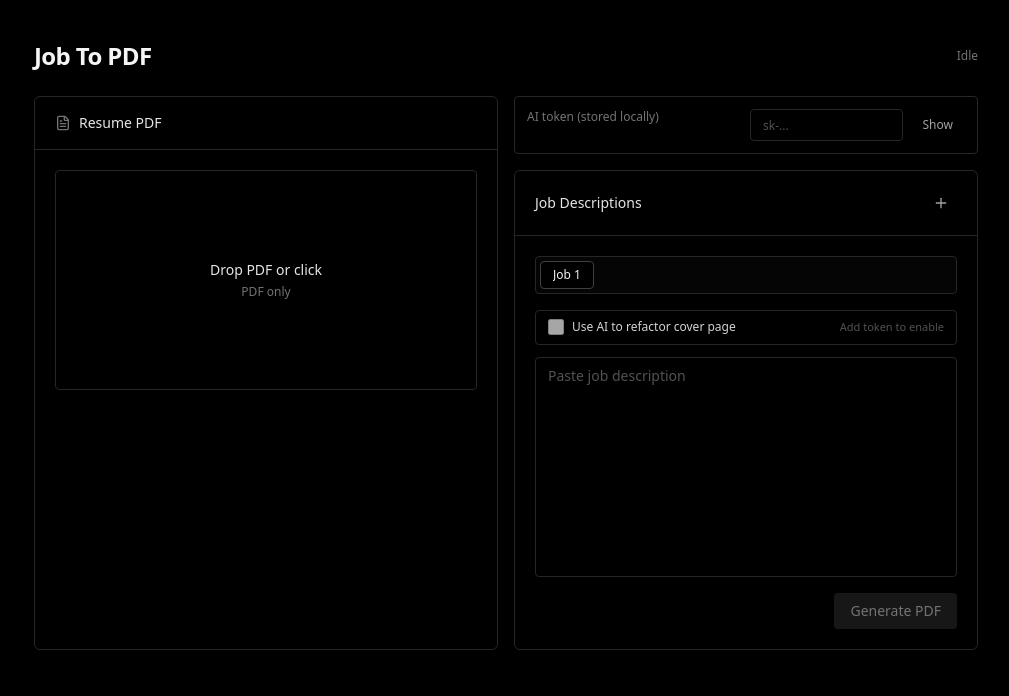
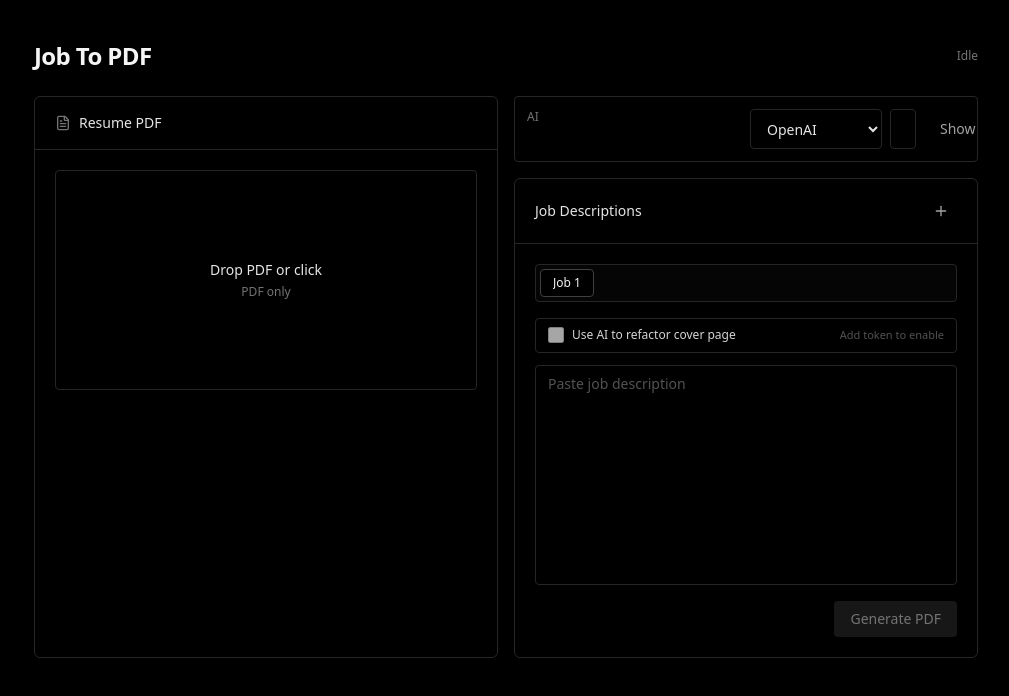
Before and after one commit to MGeovany/job-to-pdf, a React (Vite) app in the folder ui/: page / in a window 1280 px wide. Shown: the top 696 px of the page, without its empty margins (134-1143 px from the left). Built offline with nearby package versions, Linux system fonts and the light colour scheme; the HTML template or start-up script is replaced by a standard one.

Commit message:
feat: Allow users to select AI provider (OpenAI/Anthropic) for job refactoring, updating UI, state management, and API calls.

```diff
--- a/ui/src/App.tsx
+++ b/ui/src/App.tsx
@@ -4,7 +4,7 @@ import type { JobPost } from "@/types"
 import { AiTokenCard } from "@/components/AiTokenCard"
 import { ResumeUploadCard } from "@/components/ResumeUploadCard"
 import { JobManagerCard } from "@/components/JobManagerCard"
-import { refactorJobWithAi } from "@/lib/ai"
+import { refactorJobWithAi, type AiProvider } from "@/lib/ai"
 import { buildPdfPassthrough, buildPdfWithAiBrief } from "@/lib/pdf-builders"
 import { deleteStoredResume, readStoredResume, writeStoredResume } from "@/lib/resume-store"
 
@@ -20,6 +20,9 @@ function createJobPost(id: string, index: number): JobPost {
 
 export default function App() {
   const [file, setFile] = useState<File | null>(null)
+  const [aiProvider, setAiProvider] = useState<AiProvider>(
+    () => (localStorage.getItem("aiProvider") as AiProvider) || "openai"
+  )
   const [aiToken, setAiToken] = useState(() => localStorage.getItem("aiToken") ?? "")
 
   const [posts, setPosts] = useState<JobPost[]>([{ id: "1", title: "Job 1", content: "", status: "idle", aiMode: "off" }])
@@ -41,6 +44,10 @@ export default function App() {
   useEffect(() => {
     localStorage.setItem("aiToken", aiToken)
   }, [aiToken])
+
+  useEffect(() => {
+    localStorage.setItem("aiProvider", aiProvider)
+  }, [aiProvider])
 
   useEffect(() => {
     ;(async () => {
@@ -75,7 +82,7 @@ export default function App() {
       try {
         let blob: Blob
         if (nextPost.aiMode === "on" && aiToken.trim()) {
-          const brief = await refactorJobWithAi(aiToken, nextPost.content)
+          const brief = await refactorJobWithAi(aiProvider, aiToken, nextPost.content)
           blob = await buildPdfWithAiBrief(file, brief)
         } else {
           blob = await buildPdfPassthrough(file)
@@ -98,7 +105,7 @@ export default function App() {
         setRunningId(null)
       }
     })()
-  }, [queue, runningId, file, posts, aiToken])
+  }, [queue, runningId, file, posts, aiToken, aiProvider])
 
   const onPickResume = (picked: File) => {
     setFile(picked)
@@ -175,7 +182,12 @@ export default function App() {
           <ResumeUploadCard file={file} onPick={onPickResume} onForget={onForgetResume} />
 
           <div className="space-y-4">
-            <AiTokenCard token={aiToken} onTokenChange={setAiToken} />
+            <AiTokenCard
+              provider={aiProvider}
+              onProviderChange={setAiProvider}
+              token={aiToken}
+              onTokenChange={setAiToken}
+            />
             <JobManagerCard
               posts={posts}
               activeId={activeId}
--- a/ui/src/components/AiTokenCard.tsx
+++ b/ui/src/components/AiTokenCard.tsx
@@ -1,6 +1,9 @@
 import { useEffect, useState } from "react"
+import type { AiProvider } from "@/lib/ai"
 
 type Props = {
+  provider: AiProvider
+  onProviderChange: (provider: AiProvider) => void
   token: string
   onTokenChange: (token: string) => void
 }
@@ -15,20 +18,29 @@ export function AiTokenCard(props: Props) {
   return (
     <div className="rounded-md border border-neutral-800 bg-black p-3">
       <div className="grid grid-cols-1 gap-2 md:grid-cols-2">
-        <div className="text-xs text-neutral-500">AI token (stored locally)</div>
+        <div className="text-xs text-neutral-500">AI</div>
         <div className="flex items-center gap-2">
+          <select
+            value={props.provider}
+            onChange={(e) => props.onProviderChange(e.target.value as AiProvider)}
+            className="h-10 min-w-[132px] rounded-md border border-neutral-800 bg-black px-3 text-sm text-neutral-200 focus-visible:outline focus-visible:outline-2 focus-visible:outline-neutral-700 focus-visible:outline-offset-2"
+            aria-label="AI provider"
+          >
+            <option value="openai">OpenAI</option>
+            <option value="anthropic">Anthropic</option>
+          </select>
           <input
             value={props.token}
             onChange={(e) => props.onTokenChange(e.target.value)}
             type={show ? "text" : "password"}
-            placeholder="sk-..."
-            className="h-8 w-full rounded-md border border-neutral-800 bg-black px-3 text-xs text-neutral-200 placeholder:text-neutral-600 focus-visible:outline focus-visible:outline-2 focus-visible:outline-neutral-700 focus-visible:outline-offset-2"
+            placeholder={props.provider === "anthropic" ? "sk-ant-..." : "sk-..."}
+            className="h-10 w-full rounded-md border border-neutral-800 bg-black px-3 text-sm text-neutral-200 placeholder:text-neutral-600 focus-visible:outline focus-visible:outline-2 focus-visible:outline-neutral-700 focus-visible:outline-offset-2"
             autoComplete="off"
             spellCheck={false}
           />
           <button
             type="button"
-            className="inline-flex h-8 items-center justify-center rounded-md bg-transparent px-3 text-xs font-medium text-neutral-400 transition-colors hover:bg-neutral-900 hover:text-neutral-200 focus-visible:outline focus-visible:outline-2 focus-visible:outline-neutral-700 focus-visible:outline-offset-2"
+            className="inline-flex h-10 items-center justify-center rounded-md bg-transparent px-4 text-sm font-medium text-neutral-400 transition-colors hover:bg-neutral-900 hover:text-neutral-200 focus-visible:outline focus-visible:outline-2 focus-visible:outline-neutral-700 focus-visible:outline-offset-2"
             onClick={() => setShow((v) => !v)}
           >
             {show ? "Hide" : "Show"}
--- a/ui/src/lib/ai.ts
+++ b/ui/src/lib/ai.ts
@@ -6,11 +6,17 @@ export type AiRefactor = {
   keywords: string[]
 }
 
-export async function refactorJobWithAi(token: string, jobText: string): Promise<AiRefactor> {
+export type AiProvider = "openai" | "anthropic"
+
+export async function refactorJobWithAi(
+  provider: AiProvider,
+  token: string,
+  jobText: string
+): Promise<AiRefactor> {
   const resp = await fetch("/api/ai/refactor", {
     method: "POST",
     headers: { "Content-Type": "application/json" },
-    body: JSON.stringify({ token, jobText }),
+    body: JSON.stringify({ provider, token, jobText }),
   })
 
   const data = (await resp.json().catch(() => null)) as any
--- a/ui/vite.config.ts
+++ b/ui/vite.config.ts
@@ -8,7 +8,7 @@ export default defineConfig({
   plugins: [
     react(),
     {
-      name: "local-openai-proxy",
+      name: "local-ai-proxy",
       configureServer(server: ViteDevServer) {
         server.middlewares.use("/api/ai/refactor", async (req: IncomingMessage, res: ServerResponse) => {
           if (req.method !== "POST") {
@@ -27,6 +27,7 @@ export default defineConfig({
             })
             const raw = Buffer.concat(chunks).toString("utf8")
             const body = JSON.parse(raw || "{}") as any
+            const provider = String(body.provider ?? "openai")
             const token = String(body.token ?? "").trim()
             const jobText = String(body.jobText ?? "")
 
@@ -34,6 +35,64 @@ export default defineConfig({
               res.statusCode = 400
               res.setHeader("Content-Type", "application/json")
               res.end(JSON.stringify({ error: "Missing token" }))
+              return
+            }
+
+            const prompt = [
+              "Convert this job description into a brief with:",
+              "- title: string (short)",
+              "- summary: string (2-4 sentences)",
+              "- mustHaves: 5-10 bullets",
+              "- niceToHaves: 3-8 bullets",
+              "- keywords: 10-20 single tokens/phrases",
+              "Rules:",
+              "- Output JSON only.",
+              "- No markdown.",
+              "- Keep bullets concise.",
+              "JOB:",
+              jobText,
+            ].join("\n")
+
+            if (provider === "anthropic") {
+              const upstream = await fetch("https://api.anthropic.com/v1/messages", {
+                method: "POST",
+                headers: {
+                  "Content-Type": "application/json",
+                  "x-api-key": token,
+                  "anthropic-version": "2023-06-01",
+                },
+                body: JSON.stringify({
+                  model: "claude-3-5-haiku-latest",
+                  max_tokens: 900,
+                  temperature: 0.2,
+                  system:
+                    "You rewrite job descriptions into a compact, PDF-ready brief. Return ONLY valid JSON.",
+                  messages: [{ role: "user", content: prompt }],
+                }),
+              })
+
+              const payload = (await upstream.json().catch(() => null)) as any
+              if (!upstream.ok) {
+                const msg = payload?.error?.message || payload?.message || `AI error (${upstream.status})`
+                res.statusCode = upstream.status
+                res.setHeader("Content-Type", "application/json")
+                res.end(JSON.stringify({ error: String(msg) }))
+                return
+              }
+
+              const textBlocks = Array.isArray(payload?.content) ? payload.content : []
+              const text = textBlocks
+                .filter((b: any) => b && b.type === "text" && typeof b.text === "string")
+                .map((b: any) => b.text)
+                .join("\n")
+
+              res.statusCode = 200
+              res.setHeader("Content-Type", "application/json")
+              res.end(
+                JSON.stringify({
+                  choices: [{ message: { content: text } }],
+                })
+              )
               return
             }
 
@@ -52,23 +111,7 @@ export default defineConfig({
                     content:
                       "You rewrite job descriptions into a compact, PDF-ready brief. Return ONLY valid JSON.",
                   },
-                  {
-                    role: "user",
-                    content: [
-                      "Convert this job description into a brief with:",
-                      "- title: string (short)",
-                      "- summary: string (2-4 sentences)",
-                      "- mustHaves: 5-10 bullets",
-                      "- niceToHaves: 3-8 bullets",
-                      "- keywords: 10-20 single tokens/phrases",
-                      "Rules:",
-                      "- Output JSON only.",
-                      "- No markdown.",
-                      "- Keep bullets concise.",
-                      "JOB:",
-                      jobText,
-                    ].join("\n"),
-                  },
+                  { role: "user", content: prompt },
                 ],
                 response_format: { type: "json_object" },
               }),
```
